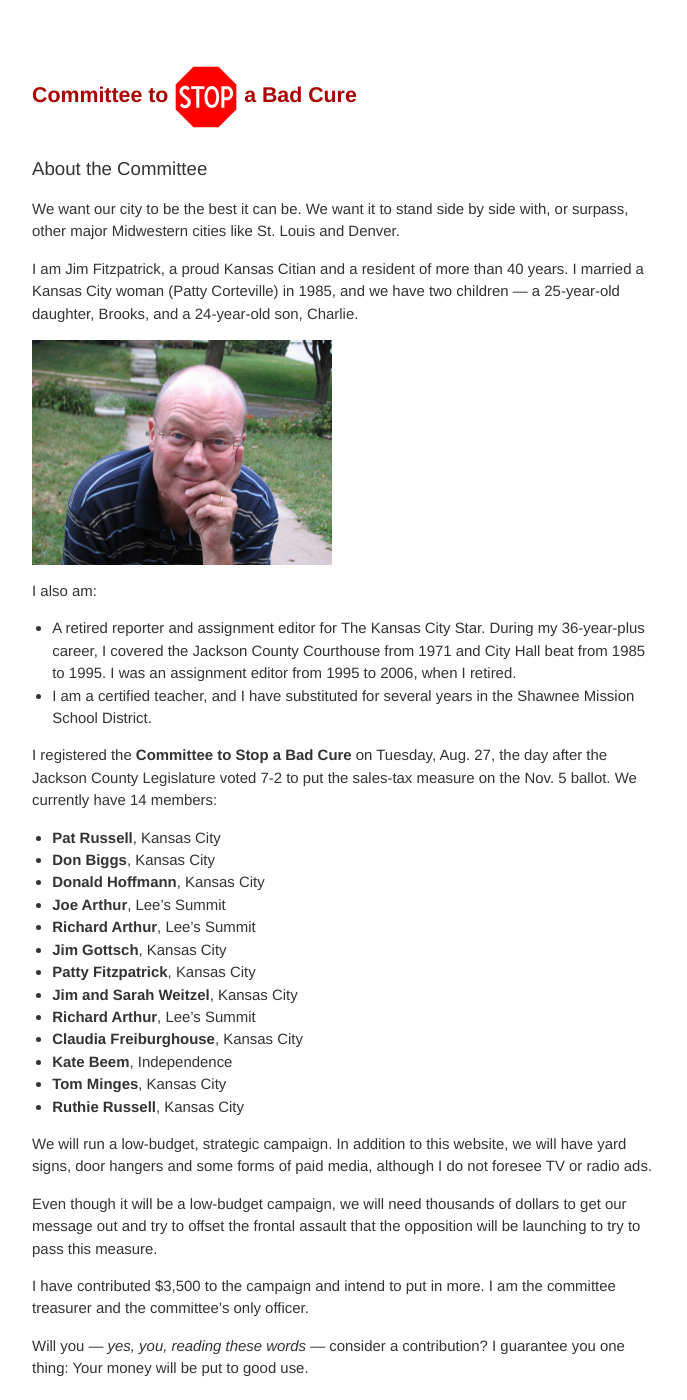
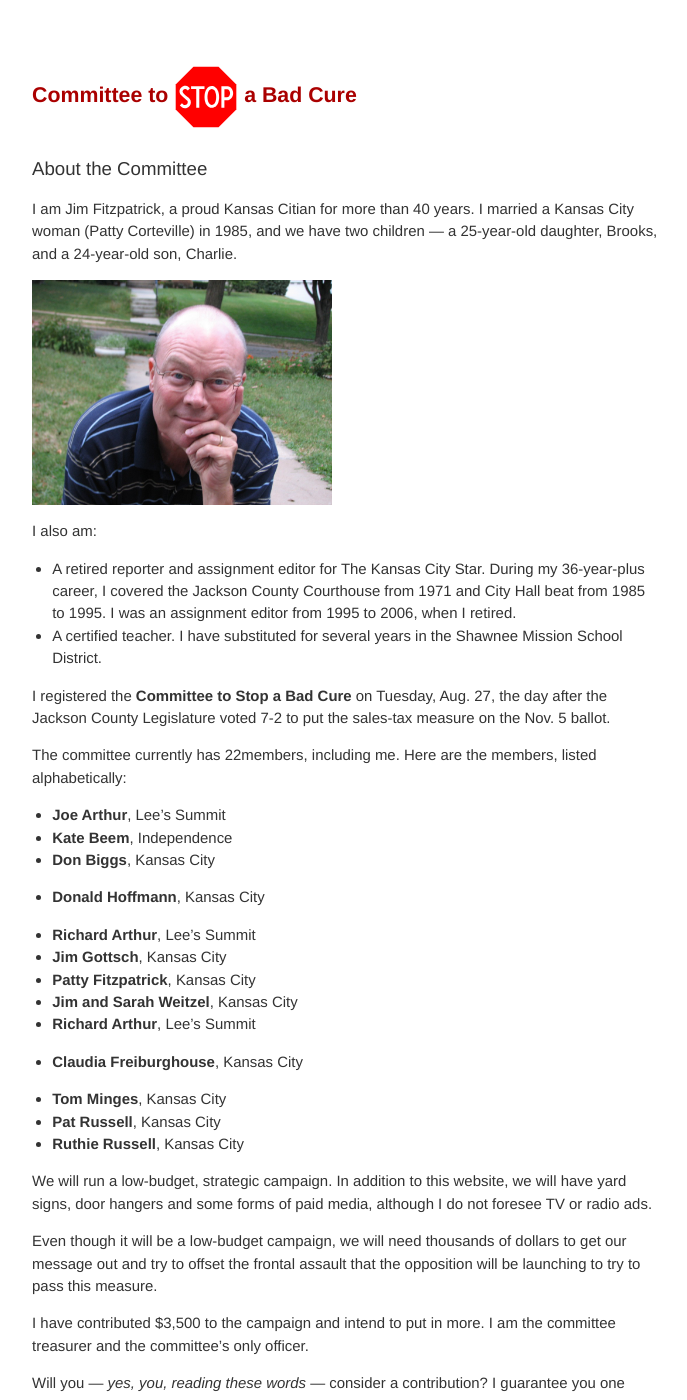
Before and after one commit to jiko/stopabadcure, a Jekyll site: the page built from _posts/2013-09-03-about-us.md, in a window 1280 px wide and 1400 px high. Shown: the whole window, without its empty margins (294-981 px from the left). Built offline with Jekyll 4.4.1, drawn with Linux system fonts in a browser that asks for light colours.

Commit message:
Updated 2013-09-03-about-us.md

```diff
--- a/_posts/2013-09-03-about-us.md
+++ b/_posts/2013-09-03-about-us.md
@@ -5,31 +5,34 @@ tags: hero
 published: true
 ---
 
-We want our city to be the best it can be. We want it to stand side by side with, or surpass, other major Midwestern cities like St. Louis and Denver.
-
-I am Jim Fitzpatrick, a proud Kansas Citian and a resident of more than 40 years. I married a Kansas City woman (Patty Corteville) in 1985, and we have two children — a 25-year-old daughter, Brooks, and a 24-year-old son, Charlie.
+I am Jim Fitzpatrick, a proud Kansas Citian for more than 40 years. I married a Kansas City woman (Patty Corteville) in 1985, and we have two children — a 25-year-old daughter, Brooks, and a 24-year-old son, Charlie.
 
 <img src="{{ site.baseurl }}/img/jimfitz.jpg" width="300" height="225" />
 
 I also am:
 
 - A retired reporter and assignment editor for The Kansas City Star. During my 36-year-plus career, I covered the Jackson County Courthouse from 1971 and City Hall beat from 1985 to 1995. I was an assignment editor from 1995 to 2006, when I retired.
-- I am a certified teacher, and I have substituted for several years in the Shawnee Mission School District.
+- A certified teacher. I have substituted for several years in the Shawnee Mission School District.
 
-I registered the **Committee to Stop a Bad Cure** on Tuesday, Aug. 27, the day after the Jackson County Legislature voted 7-2 to put the sales-tax measure on the Nov. 5 ballot. We currently have 14 members:
+I registered the **Committee to Stop a Bad Cure** on Tuesday, Aug. 27, the day after the Jackson County Legislature voted 7-2 to put the sales-tax measure on the Nov. 5 ballot.
 
-- **Pat Russell**, Kansas City
+The committee currently has 22members, including me. Here are the members, listed alphabetically:
+
+
+- **Joe Arthur**, Lee’s Summit
+- **Kate Beem**, Independence
 - **Don Biggs**, Kansas City
 - **Donald Hoffmann**, Kansas City
-- **Joe Arthur**, Lee’s Summit
+
 - **Richard Arthur**, Lee’s Summit
 - **Jim Gottsch**, Kansas City
 - **Patty Fitzpatrick**, Kansas City
 - **Jim and Sarah Weitzel**, Kansas City
 - **Richard Arthur**, Lee’s Summit
 - **Claudia Freiburghouse**, Kansas City
-- **Kate Beem**, Independence
+
 - **Tom Minges**, Kansas City
+- **Pat Russell**, Kansas City
 - **Ruthie Russell**, Kansas City
 
 We will run a low-budget, strategic campaign. In addition to this website, we will have yard signs, door hangers and some forms of paid media, although I do not foresee TV or radio ads.
```
